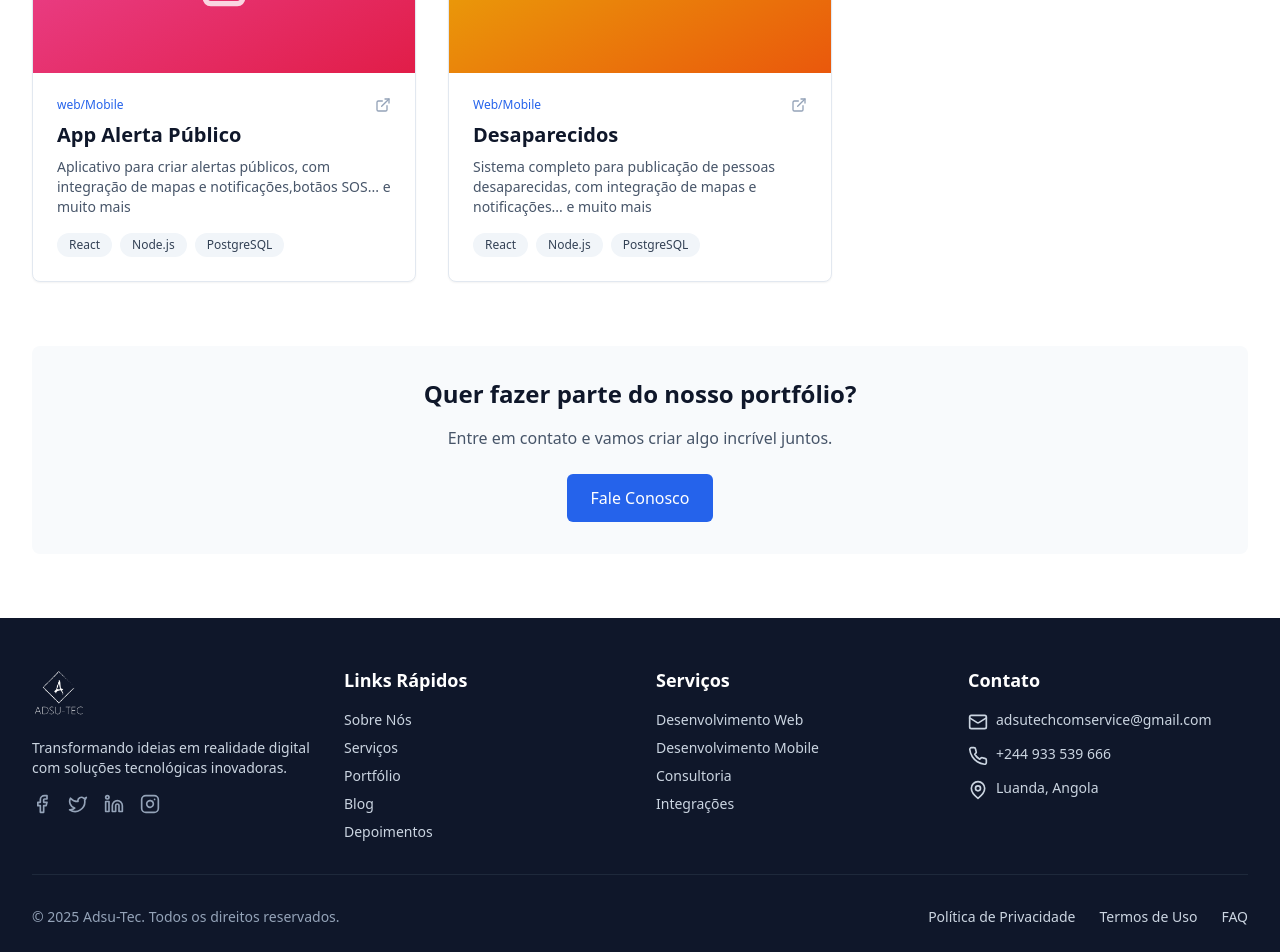
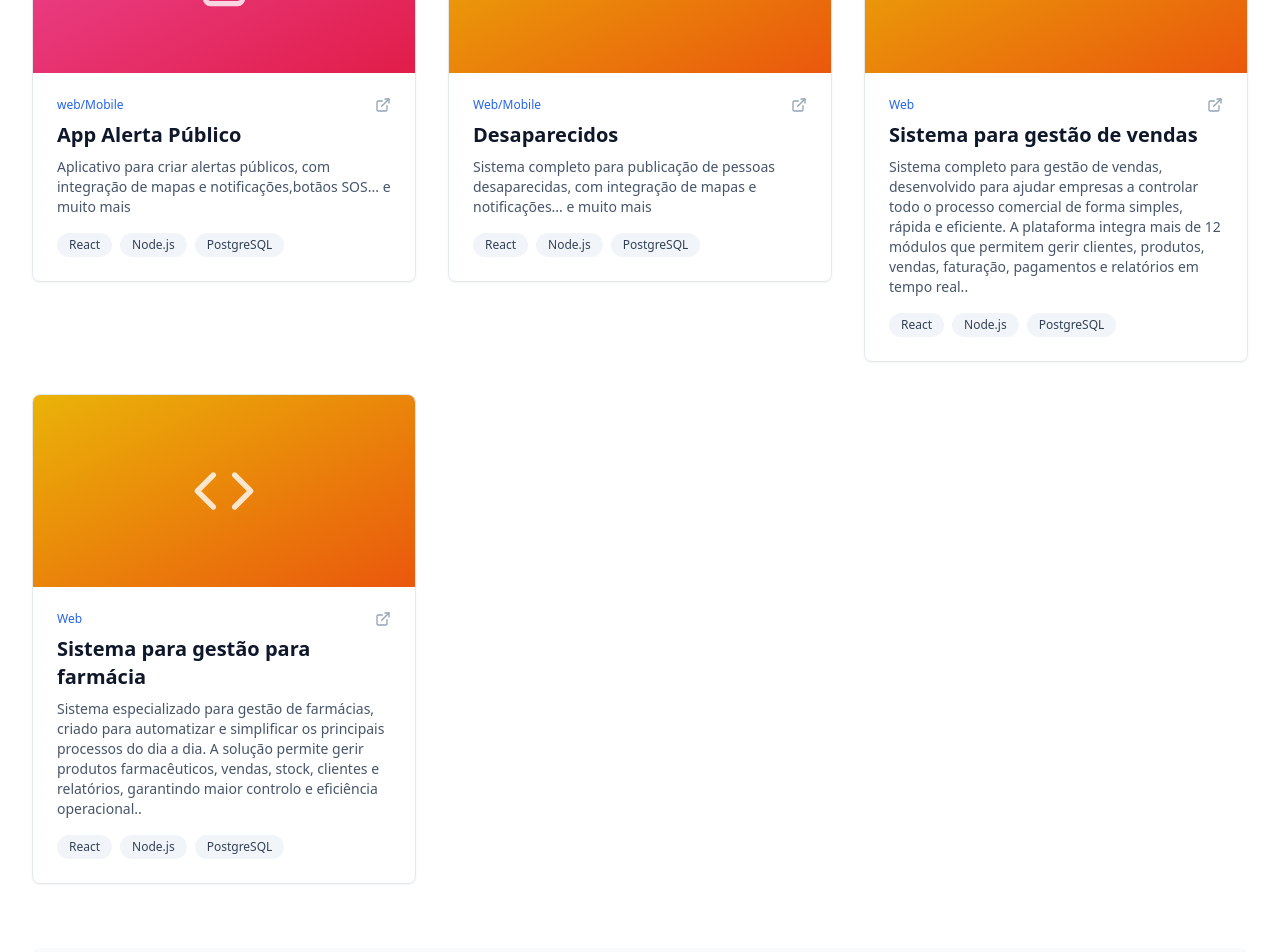
Before and after one commit to DaoSolary/adsutec, a React (Vite) app: page /portfolio in a window 1280 px wide. Shown: the part 1000-1952 px from the top of the page. Built offline with nearby package versions, Linux system fonts and the light colour scheme; no server answers.

Commit message:
Alteração no portfolio

```diff
--- a/src/components/Footer.tsx
+++ b/src/components/Footer.tsx
@@ -31,24 +31,7 @@ export function Footer() {
               >
                 <Facebook className="h-5 w-5" />
               </a>
-              <a
-                href="https://twitter.com"
-                target="_blank"
-                rel="noopener noreferrer"
-                className="text-slate-400 hover:text-white transition-colors"
-                aria-label="Twitter"
-              >
-                <Twitter className="h-5 w-5" />
-              </a>
-              <a
-                href="https://linkedin.com"
-                target="_blank"
-                rel="noopener noreferrer"
-                className="text-slate-400 hover:text-white transition-colors"
-                aria-label="LinkedIn"
-              >
-                <Linkedin className="h-5 w-5" />
-              </a>
+
               <a
                 href="https://instagram.com"
                 target="_blank"
@@ -150,12 +133,6 @@ export function Footer() {
               © {currentYear} Adsu-Tec. Todos os direitos reservados.
             </p>
             <div className="flex space-x-6 text-sm">
-              <Link to="/politica-privacidade" className="hover:text-white transition-colors">
-                Política de Privacidade
-              </Link>
-              <Link to="/termos-uso" className="hover:text-white transition-colors">
-                Termos de Uso
-              </Link>
               <Link to="/faq" className="hover:text-white transition-colors">
                 FAQ
               </Link>
--- a/src/pages/ContactPage.tsx
+++ b/src/pages/ContactPage.tsx
@@ -142,8 +142,8 @@ export function ContactPage() {
               <div className="mt-8 rounded-lg bg-slate-50 p-6">
                 <h3 className="font-semibold text-slate-900">Horário de Atendimento</h3>
                 <p className="mt-2 text-sm text-slate-600">
-                  Segunda a Sexta: 8h00 - 18h00<br />
-                  Sábado: 9h00 - 13h00
+                  Segunda a Sexta: 8h00 - 17h00<br />
+
                 </p>
               </div>
             </div>
--- a/src/pages/FAQPage.tsx
+++ b/src/pages/FAQPage.tsx
@@ -14,11 +14,11 @@ const faqs = [
       },
       {
         question: 'Há quanto tempo a empresa atua no mercado?',
-        answer: 'A Adsu-Tec foi fundada em 2009 e possui mais de 15 anos de experiência no mercado de tecnologia.',
+        answer: 'A Adsu-Tec foi fundada em 2017 .',
       },
       {
         question: 'Onde a empresa está localizada?',
-        answer: 'Nossa sede está localizada em Luanda, Angola, mas atendemos clientes de todo o país e internacionalmente.',
+        answer: 'Nossa sede está localizada em Luanda, Angola, mas atendemos clientes de todo o país.',
       },
     ],
   },
--- a/src/pages/PortfolioPage.tsx
+++ b/src/pages/PortfolioPage.tsx
@@ -16,7 +16,7 @@ export function PortfolioPage() {
     },
     {
       title: 'Sistema de Gestão Documental',
-      category: 'Mobile',
+      category: 'Web',
       icon: Smartphone,
       description: 'Plataforma completa para gestão de documentos.',
       technologies: ['Bootstrap,HTML,CSS,JavaScript', 'PHP', 'Mysql'],
@@ -46,6 +46,24 @@ export function PortfolioPage() {
       category: 'Web/Mobile',
       icon: Code,
       description: 'Sistema completo para publicação de pessoas desaparecidas, com integração de mapas e notificações... e muito mais',
+      technologies: ['React', 'Node.js', 'PostgreSQL'],
+      image: 'bg-gradient-to-br from-yellow-500 to-orange-600',
+      link: '#',
+    },
+    {
+      title: 'Sistema para gestão de vendas',
+      category: 'Web',
+      icon: Code,
+      description: 'Sistema completo para gestão de vendas, desenvolvido para ajudar empresas a controlar todo o processo comercial de forma simples, rápida e eficiente. A plataforma integra mais de 12 módulos que permitem gerir clientes, produtos, vendas, faturação, pagamentos e relatórios em tempo real..',
+      technologies: ['React', 'Node.js', 'PostgreSQL'],
+      image: 'bg-gradient-to-br from-yellow-500 to-orange-600',
+      link: '#',
+    },
+    {
+      title: 'Sistema para gestão para farmácia',
+      category: 'Web',
+      icon: Code,
+      description: 'Sistema especializado para gestão de farmácias, criado para automatizar e simplificar os principais processos do dia a dia. A solução permite gerir produtos farmacêuticos, vendas, stock, clientes e relatórios, garantindo maior controlo e eficiência operacional..',
       technologies: ['React', 'Node.js', 'PostgreSQL'],
       image: 'bg-gradient-to-br from-yellow-500 to-orange-600',
       link: '#',
```
